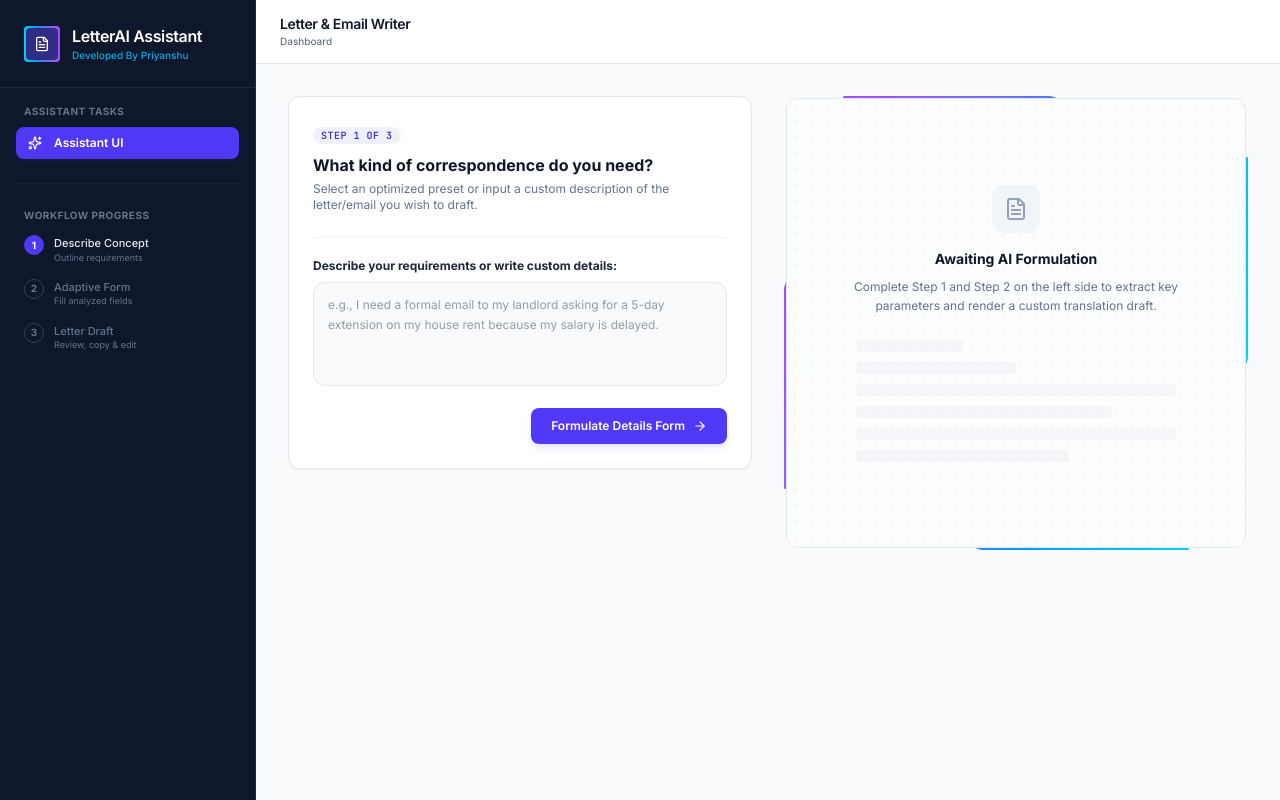
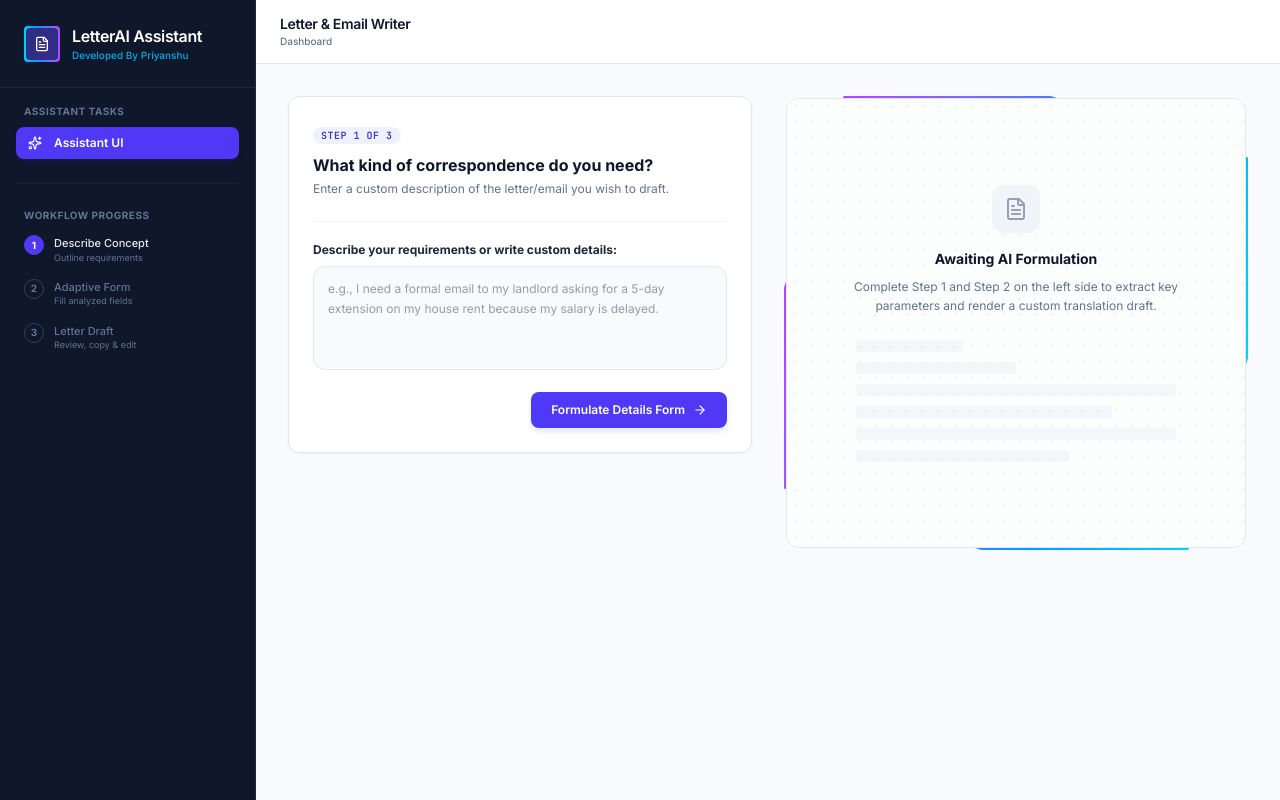
Before and after one commit to priyanshu-it/Letter-AI-Assistant, a React (Vite) app: page / in a window 1280 px wide. Built offline with nearby package versions, Linux system fonts and the light colour scheme.

Commit message:
src/components/StepOnePanel.tsx

```diff
--- a/src/components/StepOnePanel.tsx
+++ b/src/components/StepOnePanel.tsx
@@ -25,7 +25,7 @@
       <div className="mb-6">
         <span className="bg-indigo-50 text-indigo-700 text-[10px] font-bold px-2 py-0.5 rounded-full uppercase tracking-wider font-mono">Step 1 of 3</span>
         <h3 className="text-base font-bold text-slate-900 font-display mt-2">What kind of correspondence do you need?</h3>
-        <p className="text-xs text-slate-500 mt-1">Select an optimized preset or input a custom description of the letter/email you wish to draft.</p>
+        <p className="text-xs text-slate-500 mt-1">Enter a custom description of the letter/email you wish to draft.</p>
       </div>
 
       {/* <div className="hidden sm:grid grid-cols-3 gap-3 mb-6">
```
